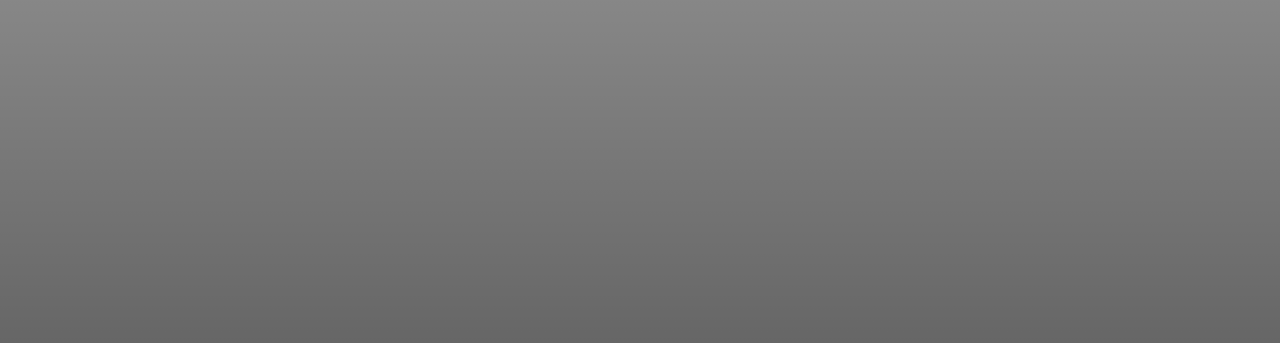
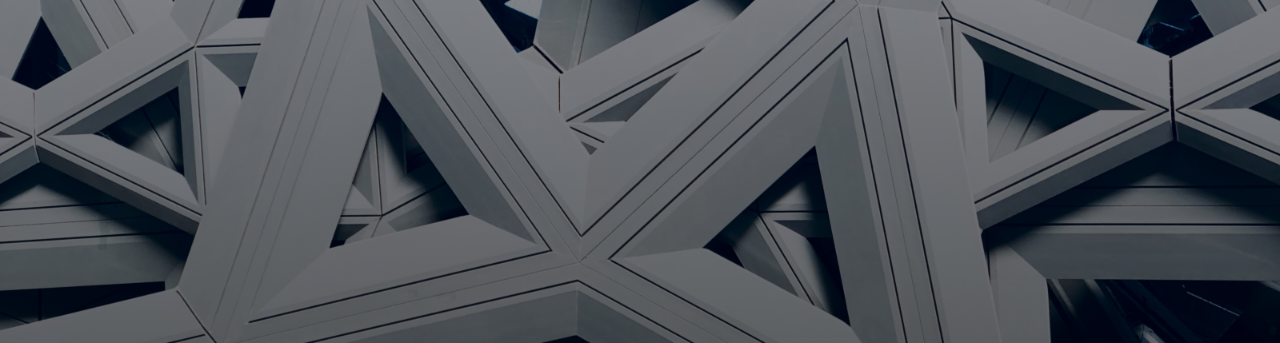
Before and after one commit to alstonf/Weather-App, a plain HTML site: page index.html in a window 1280 px wide. Shown: the part 457-800 px from the top of the page. Drawn offline with Linux system fonts and the light colour scheme.

Commit message:
Update main.css

```diff
--- a/css/main.css
+++ b/css/main.css
@@ -6,7 +6,7 @@
 
 body {
   font-family: 'montserrat', sans-serif;
-  background-image: url('../img/bg.jpg');
+  background-image: url('https://github.com/alstonf/Weather-App/blob/main/alvaro-pinot-czDvRp5V2b0-unsplash%20(2).jpg');
   background-size: cover;
   background-position: top center;
 }
```
